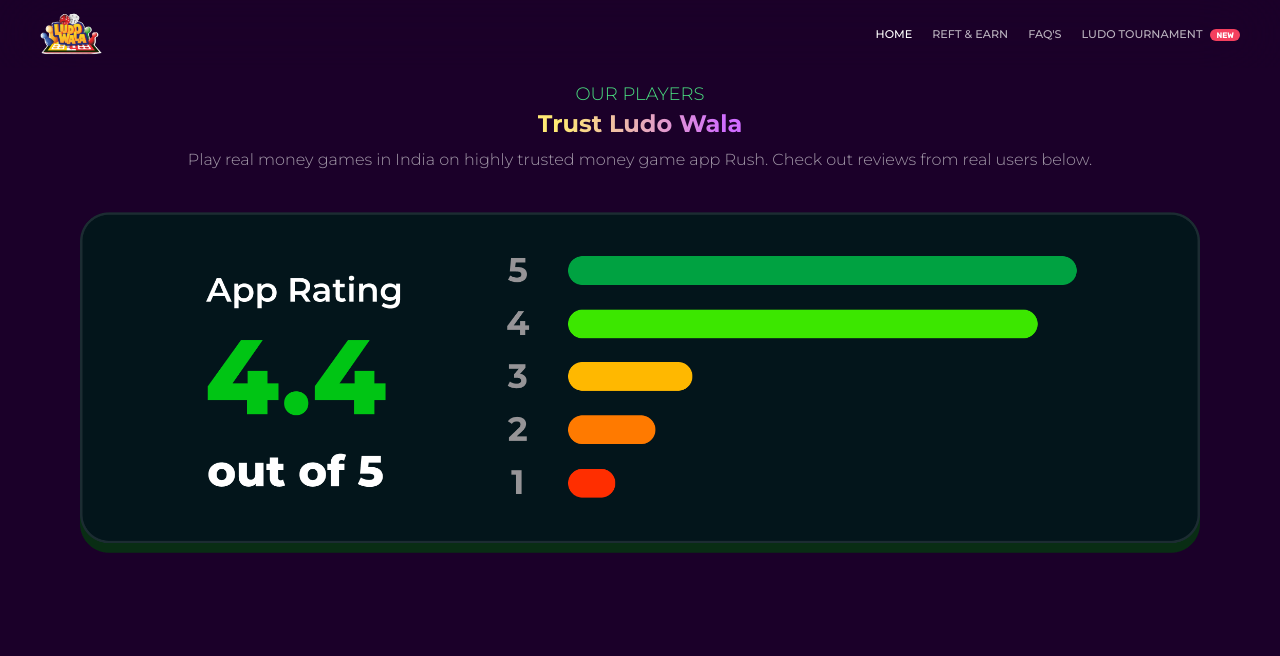
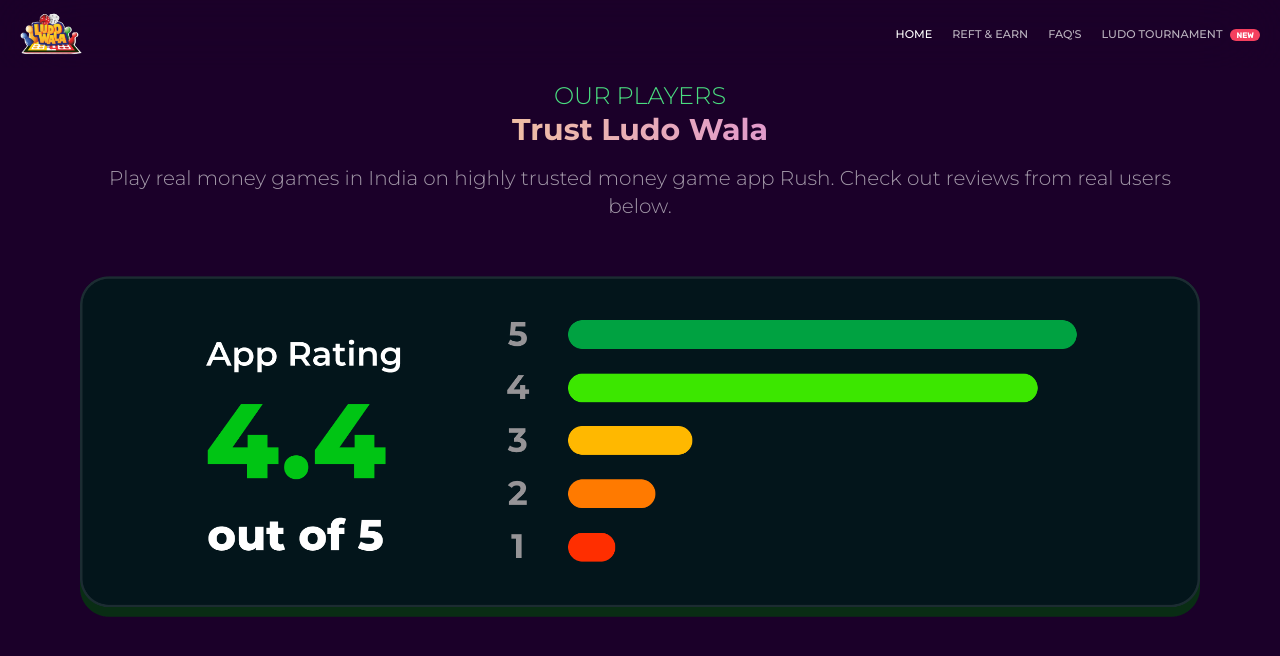
Before and after one commit to codeAntu/ludo-wala-web, a React (Vite) app: page / in a window 1280 px wide. Shown: the top 656 px of the page. Built offline with nearby package versions, Linux system fonts and the light colour scheme.

Commit message:
chore: Update Rating component and TailwindCSS styles

```diff
--- a/src/components/Rating.tsx
+++ b/src/components/Rating.tsx
@@ -7,7 +7,7 @@ export default function Rating() {
         <p className='body-content'>
           Play real money games in India on highly trusted money game app Rush. Check out reviews from real users below.
         </p>
-        <img src='./images/rating.png' alt='rating' className='mt-5 sm:mt-10' />
+        <img src='./images/rating.png' alt='rating' className='mt-7 sm:mt-14' />
       </div>
     </div>
   )
--- a/src/tailwind.css
+++ b/src/tailwind.css
@@ -22,13 +22,13 @@ body {
     @apply bg-gradient-to-r from-[#ff6a00] to-[#ee0979] text-white;
   }
   .heading {
-    @apply text-sm font-light uppercase text-green-400 sm:text-lg;
+    @apply text-base font-light uppercase text-green-400 sm:text-2xl;
   }
   .sub-heading {
-    @apply grad text-center text-lg font-bold sm:text-2xl;
+    @apply grad text-center text-xl font-bold sm:text-3xl w-full;
   }
   .body-content {
-    @apply mt-2 text-center text-xs font-light text-white/60 sm:text-base;
+    @apply mt-4 text-center text-sm font-light text-white/60 sm:text-xl;
   }
 }
 
@@ -40,5 +40,5 @@ body {
 }
 
 .mw {
-  max-width: 1200px;
+  max-width: 1500px;
 }
```
